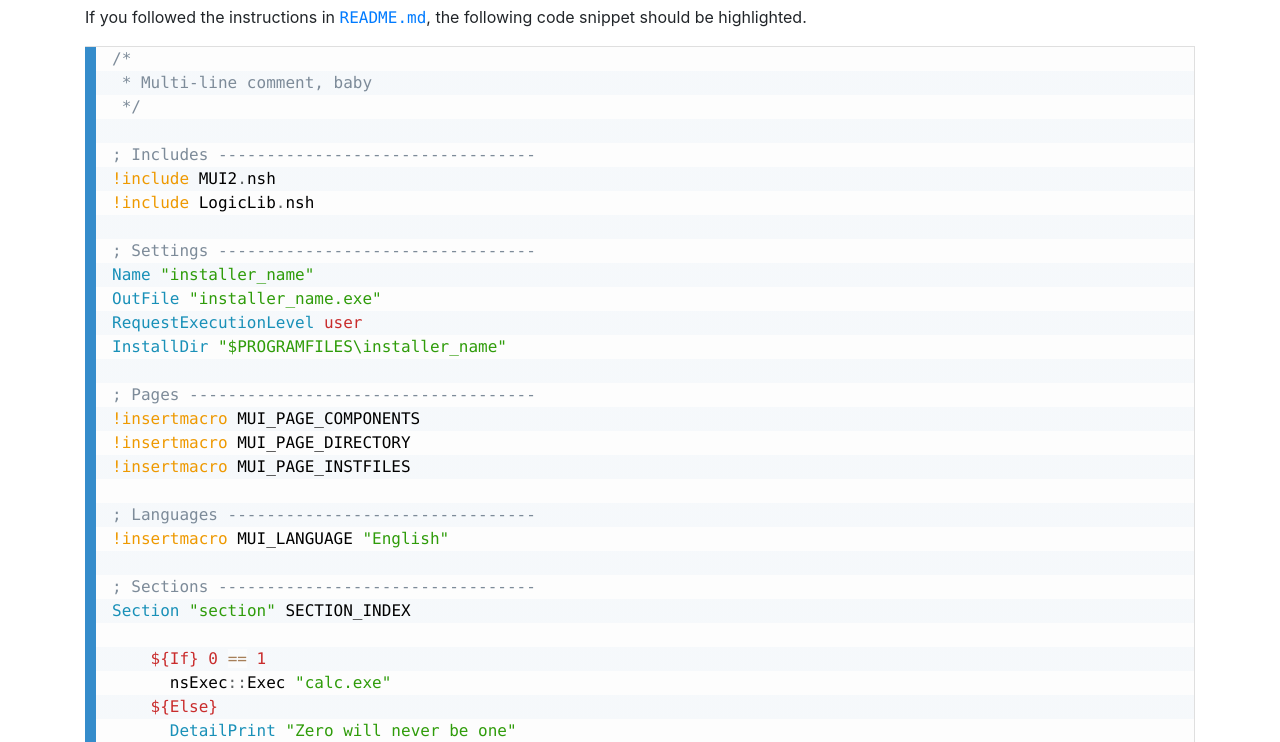
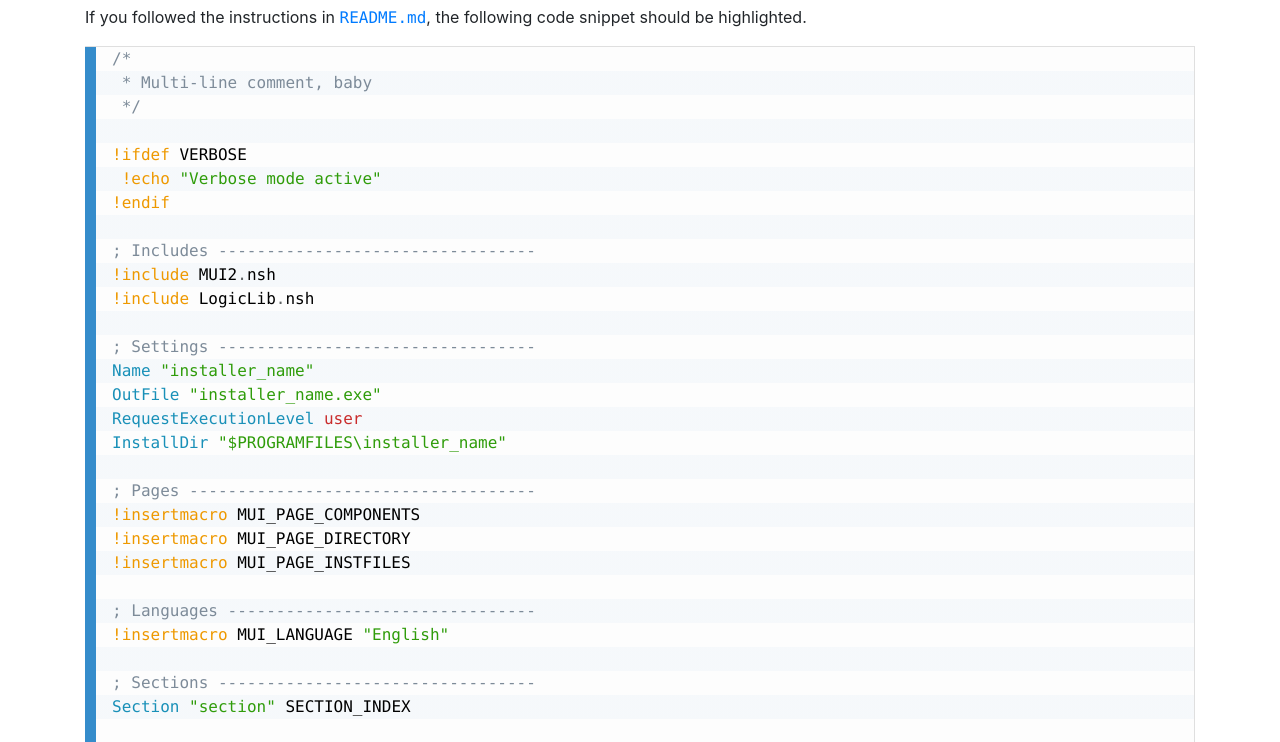
Before and after one commit to idleberg/prismjs-nsis, a website: page index.html in a window 1280 px wide. Shown: the part 39-781 px from the top of the page. Drawn offline with nearby package versions, Linux system fonts and the light colour scheme.

Commit message:
update example

```diff
--- a/index.html
+++ b/index.html
@@ -15,6 +15,10 @@
 		<pre><code class="language-nsis">/*
  * Multi-line comment, baby
  */
+
+!ifdef VERBOSE
+ !echo "Verbose mode active"
+!endif
 
 ; Includes ---------------------------------
 !include MUI2.nsh
```
